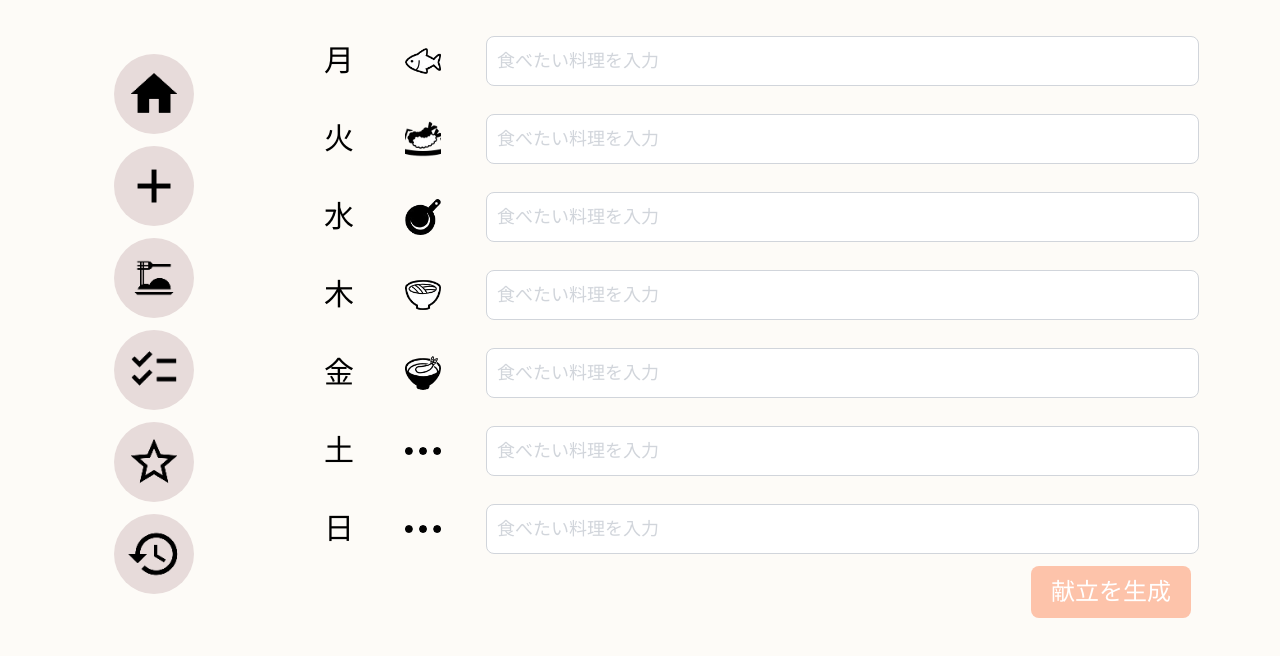
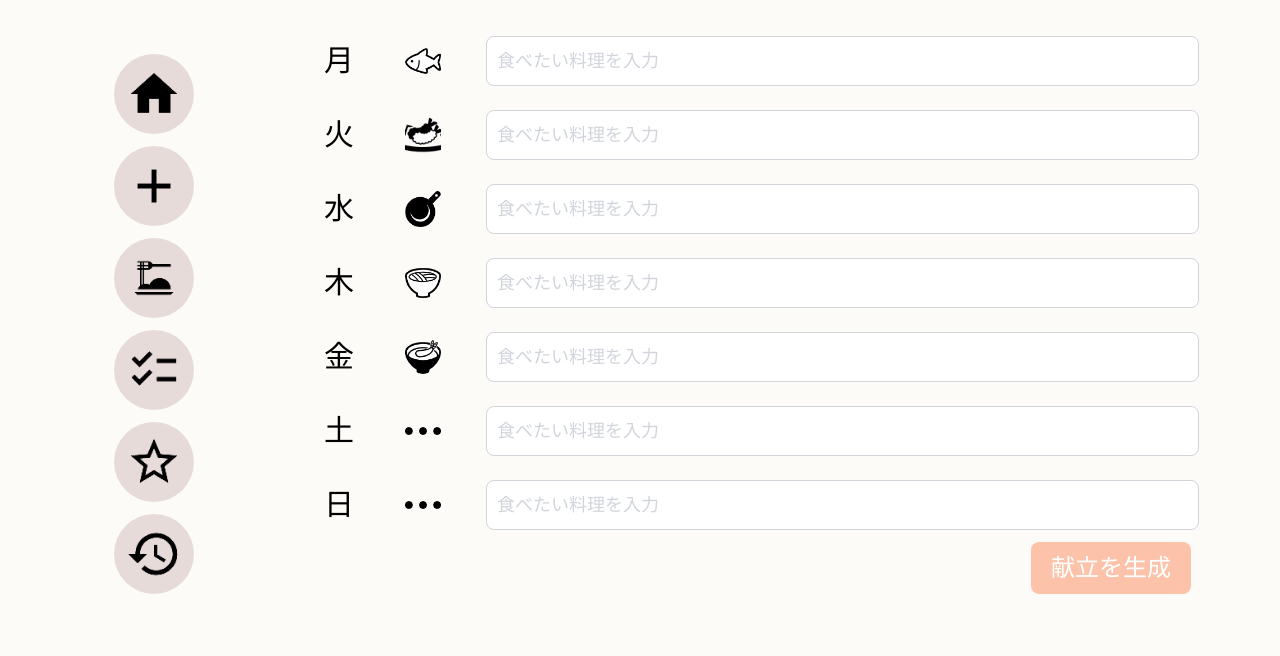
Before and after one commit to oooomilkywayoooo/menu_create, a website: page src/html/menu_create.html in a window 1280 px wide. Shown: the part 76-732 px from the top of the page. Drawn offline with Linux system fonts and the light colour scheme; a web font is replaced by a local one.

Commit message:
献立生成画面　軽微修正

```diff
--- a/src/html/menu_create.html
+++ b/src/html/menu_create.html
@@ -102,7 +102,7 @@
           </div>
         </div>
 
-        <div class="grid grid-cols-12 gap-4 mt-7 flex items-center">
+        <div class="grid grid-cols-12 gap-4 mt-6 flex items-center">
           <!-- 火曜日 -->
           <div class="col-start-2 col-span-1 md:col-start-1">
             <p class="text-xl md:text-3xl">火</p>
@@ -121,7 +121,7 @@
           </div>
         </div>
 
-        <div class="grid grid-cols-12 gap-4 mt-7 flex items-center">
+        <div class="grid grid-cols-12 gap-4 mt-6 flex items-center">
           <!-- 水曜日 -->
           <div class="col-start-2 col-span-1 md:col-start-1">
             <p class="text-xl md:text-3xl">水</p>
@@ -140,7 +140,7 @@
           </div>
         </div>
 
-        <div class="grid grid-cols-12 gap-4 mt-7 flex items-center">
+        <div class="grid grid-cols-12 gap-4 mt-6 flex items-center">
           <!-- 木曜日 -->
           <div class="col-start-2 col-span-1 md:col-start-1">
             <p class="text-xl md:text-3xl">木</p>
@@ -159,7 +159,7 @@
           </div>
         </div>
 
-        <div class="grid grid-cols-12 gap-4 mt-7 flex items-center">
+        <div class="grid grid-cols-12 gap-4 mt-6 flex items-center">
           <!-- 金曜日 -->
           <div class="col-start-2 col-span-1 md:col-start-1">
             <p class="text-xl md:text-3xl">金</p>
@@ -178,7 +178,7 @@
           </div>
         </div>
 
-        <div class="grid grid-cols-12 gap-4 mt-7 flex items-center">
+        <div class="grid grid-cols-12 gap-4 mt-6 flex items-center">
           <!-- 土曜日 -->
           <div class="col-start-2 col-span-1 md:col-start-1">
             <p class="text-xl md:text-3xl">土</p>
@@ -197,7 +197,7 @@
           </div>
         </div>
 
-        <div class="grid grid-cols-12 gap-4 mt-7 flex items-center">
+        <div class="grid grid-cols-12 gap-4 mt-6 flex items-center">
           <!-- 日曜日 -->
           <div class="col-start-2 col-span-1 md:col-start-1">
             <p class="text-xl md:text-3xl">日</p>
```
